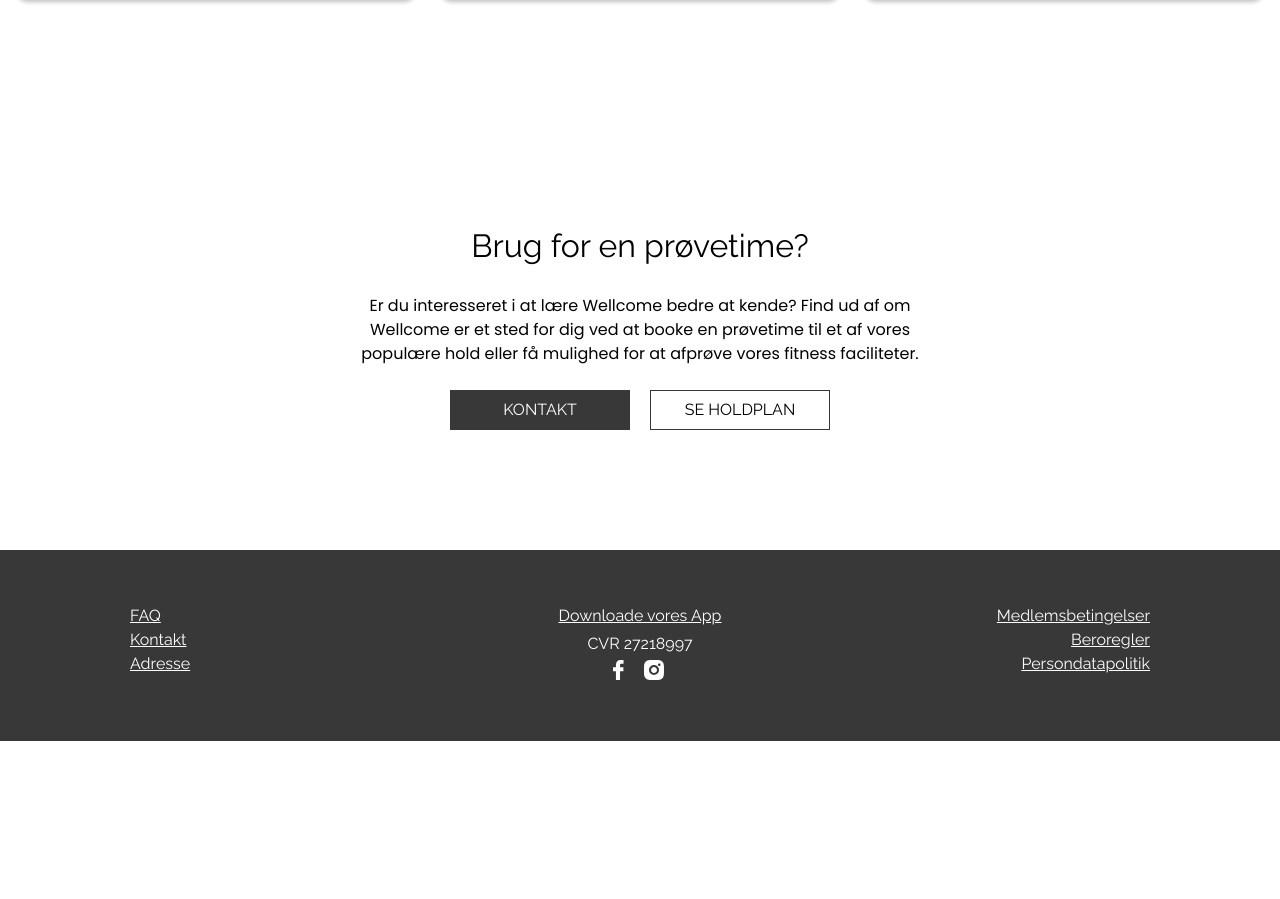
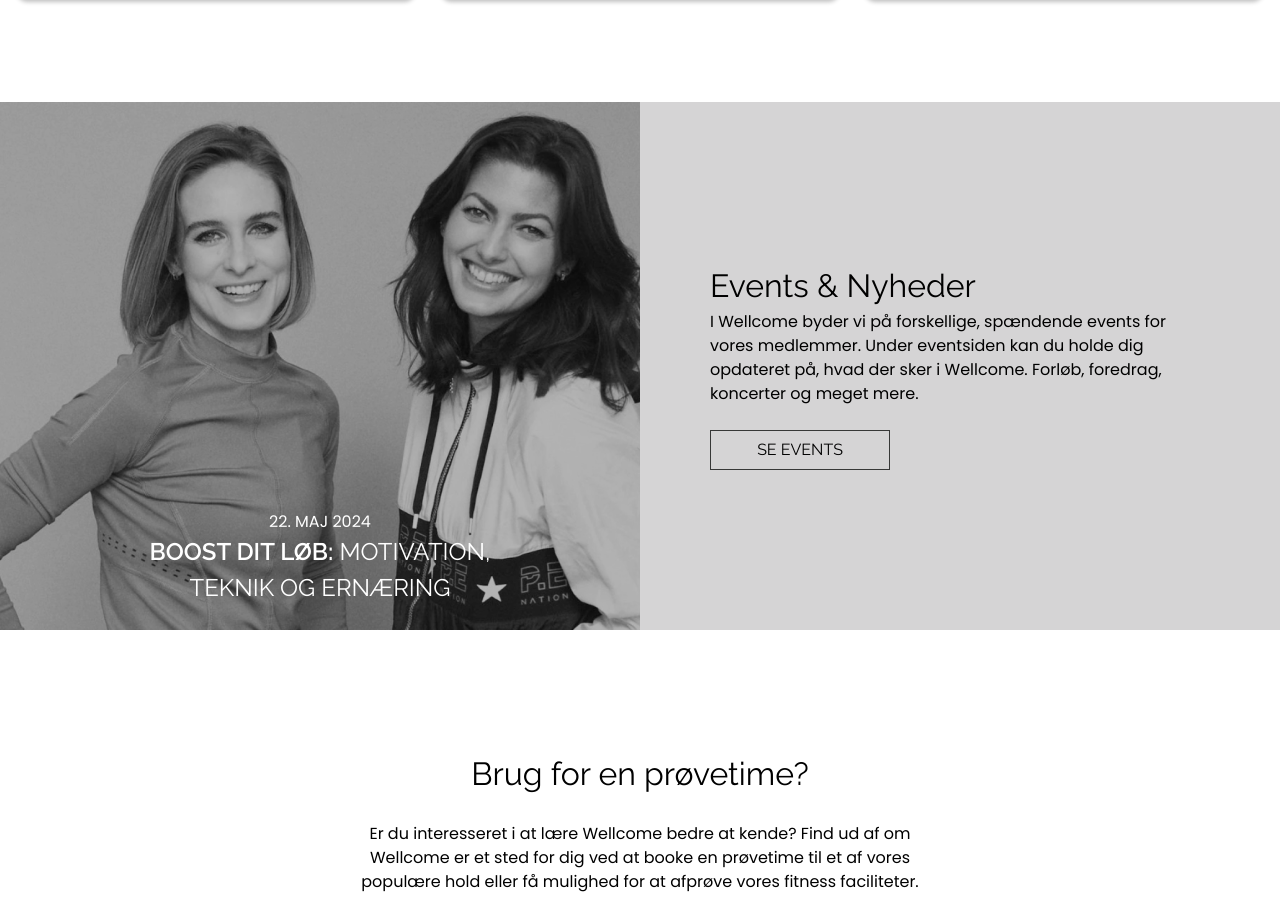
Before and after one commit to JulieGroenborg/wellcome_site, a Next.js app: page / in a window 1280 px wide. Shown: the part 1961-2860 px from the top of the page. Before the commit the page ends 2702 px from the top, so only its background shows below. Built offline with nearby package versions, Linux system fonts and the light colour scheme; a web font is replaced by a local one.

Commit message:
event section

```diff
--- a/src/app/landingpage.module.scss
+++ b/src/app/landingpage.module.scss
@@ -38,7 +38,7 @@
   width: 420px;
   display: flex;
   place-content: space-between;
-  padding-top: 24px;
+  padding-top: $spacing-24;
   padding-left: 150px;
 }
 
@@ -144,8 +144,10 @@
 // _________________________________ prøve time section _________________________________
 
 .proevetime_paragraph {
+  // display: grid;
   width: 280px;
   text-align: left;
+  // place-content: center;
 }
 .align_btns {
   display: flex;
@@ -156,15 +158,17 @@
 .proevetime_section {
   display: grid;
   justify-content: left;
-  padding-top: $spacing-64;
-  padding-bottom: $spacing-64;
-  padding-left: $spacing-48;
+  // justify-items: center;
+  // padding-top: $spacing-64;
+  // padding-bottom: $spacing-64;
+  // padding-left: $spacing-48;
+  padding: 20% 10%;
 }
 
 @media (min-width: 768px) {
   .align_btns {
     // display: flex;
-    width: 400px;
+    width: $spacing-400;
     justify-content: space-around;
   }
 
@@ -178,3 +182,75 @@
     padding: $spacing-120 $spacing-48;
   }
 }
+
+// _________________________________Events & Nyheder _________________________________
+
+.event_section {
+  width: 100%;
+  height: 700px;
+  display: grid;
+  grid-template-rows: 50% 50%;
+}
+
+.textbox {
+  display: grid;
+  background-color: $grey200;
+  place-content: center;
+  min-width: fit-content;
+  height: 100%;
+  width: 100%;
+  padding: 10%;
+}
+
+.eventlink {
+  display: grid;
+  justify-content: center;
+  background-image: url("../app/img/landingpage/event2.png");
+  background-size: cover;
+  width: auto;
+  overflow: hidden;
+  background-repeat: no-repeat;
+  justify-items: end;
+  object-fit: cover;
+  object-position: center;
+}
+.h3event {
+  color: $white;
+  text-align: center;
+  font-size: $spacing-16;
+  width: $spacing-400;
+  padding-bottom: $spacing-24;
+
+  .bold {
+    font-weight: 600;
+  }
+}
+.infobox {
+  place-content: end;
+}
+
+.date {
+  color: $white;
+  text-align: center;
+}
+
+@media (min-width: 768px) {
+  .event_section {
+    grid-template-columns: 50% 50%;
+    grid-template-rows: 1fr;
+    height: 528px;
+  }
+
+  .textbox {
+    height: 528px;
+    padding: 10%;
+  }
+
+  .h3event {
+    font-size: $spacing-24;
+  }
+
+  .eventparagraph {
+    max-width: 500px;
+  }
+}
--- a/src/app/page.jsx
+++ b/src/app/page.jsx
@@ -4,6 +4,7 @@ import LinkBtn from "./components/global/LinkBtn";
 import Footer from "./components/global/Footer";
 import MedlemsSection from "./components/landingpage/MedlemsSection";
 import styles from "./landingpage.module.scss";
+import Link from "next/link";
 
 //API url: https://hovludcpqudqvcqteblj.supabase.co/rest/v1/Hold
 //API key: eyJhbGciOiJIUzI1NiIsInR5cCI6IkpXVCJ9.eyJpc3MiOiJzdXBhYmFzZSIsInJlZiI6Imhvdmx1ZGNwcXVkcXZjcXRlYmxqIiwicm9sZSI6ImFub24iLCJpYXQiOjE3MTQwMzI4MzEsImV4cCI6MjAyOTYwODgzMX0.5K-wz_oerFZ5hmvUq0IOPgJHn0e1sRYh57y_8pFqnKk
@@ -26,6 +27,7 @@ export default function Home() {
   return (
     <>
       <main>
+        {/* ________________________Hero Section______________ */}
         <section className={`${styles.hero_section} ${styles.overlay}`}>
           <article className={styles.hero_text}>
             <h1>
@@ -39,6 +41,7 @@ export default function Home() {
             </div>
           </article>
         </section>
+        {/* ________________________Info section______________ */}
         <section className={styles.info_section}>
           <div className={styles.text_box}>
             <h2>Om Wellcome</h2>
@@ -159,7 +162,36 @@ export default function Home() {
             </div>
           </div>
         </section>
+        {/* ________________________Medlemsskabs Section______________ */}
         <MedlemsSection />
+        {/* ________________________Event/Nyheder______________ */}
+        <section className={styles.event_section}>
+          <Link href={"/"} prefetch={false} className={styles.eventlink}>
+            <div className={styles.infobox}>
+              <p className={styles.date}>22. maj 2024</p>
+              <h3 className={styles.h3event}>
+                <span className={styles.bold}>Boost dit løb:</span> Motivation,
+                <br />
+                teknik og ernæring
+              </h3>
+            </div>
+          </Link>
+          <div className={styles.textbox}>
+            <h2>Events & Nyheder</h2>
+            <p className={styles.eventparagraph}>
+              I Wellcome byder vi på forskellige, spændende events for vores
+              medlemmer. Under eventsiden kan du holde dig opdateret på, hvad
+              der sker i Wellcome. Forløb, foredrag, koncerter og meget mere.
+            </p>
+            <LinkBtn
+              margin={true}
+              variant="tertiary_dark"
+              href="*"
+              text="Se Events"
+            ></LinkBtn>
+          </div>
+        </section>
+        {/* ________________________Proevetime Section______________ */}
         <article className={styles.proevetime_section}>
           <HeaderTwo type="fitness" title="Brug for en prøvetime?"></HeaderTwo>
           <p className={styles.proevetime_paragraph}>
```
Also changed, not shown: src/app/img/landingpage/event.png (added), src/app/img/landingpage/event2.png (added).
